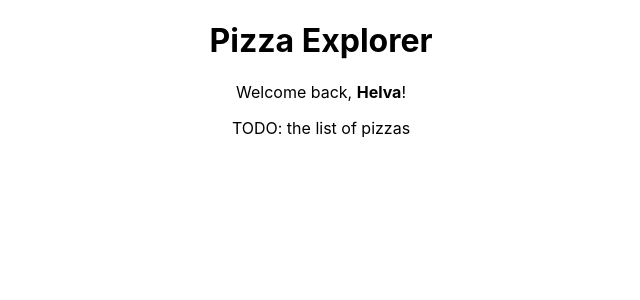
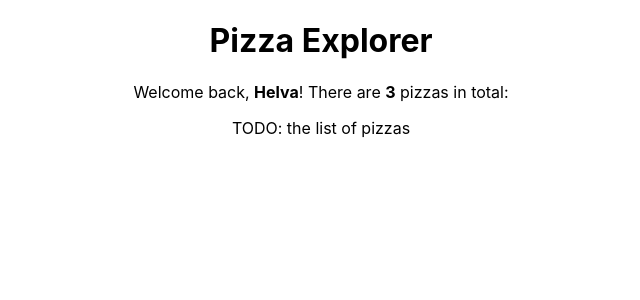
Before and after one commit to VanessaAla/pizza-explorer, a React (Create React App) app: page / in a window 1280 px wide. Shown: the top 300 px of the page, without its empty margins (319-959 px from the left). Built offline with nearby package versions, Linux system fonts and the light colour scheme.

Commit message:
defined a selector to get the list of pizzas

```diff
--- a/src/components/PizzaList.js
+++ b/src/components/PizzaList.js
@@ -1,14 +1,17 @@
 import { useSelector } from "react-redux";
 import { selectUser } from "../store/user/selectors";
+import { selectPizzas } from "../store/pizzas/selectors";
 
 export default function PizzaList() {
   const user = useSelector(selectUser);
+  const pizzas = useSelector(selectPizzas);
 
   return (
     <div>
       <h1>Pizza Explorer</h1>
       <p>
-        Welcome back, <strong>{user.name}</strong>!
+        Welcome back, <strong>{user.name}</strong>! There are{" "}
+        <strong>{pizzas.length}</strong> pizzas in total:
       </p>
 
       <p>TODO: the list of pizzas</p>
--- a/src/store/pizzas/selectors.js
+++ b/src/store/pizzas/selectors.js
@@ -11,3 +11,6 @@ export const selectMostBoughtPizza = (reduxState) => {
     return mostBought.bought >= nextPizza.bought ? mostBought : nextPizza;
   });
 };
+
+//Define a selector to get the list of pizzas:
+export const selectPizzas = (reduxState) => reduxState.pizzas.allPizzas;
```
